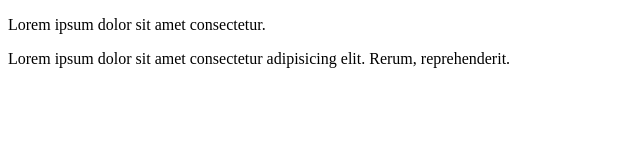
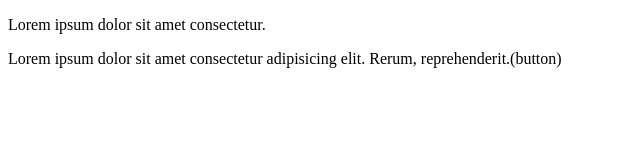
Before and after one commit to abhishek11800/localrepo, a plain HTML site: page index.html in a window 1280 px wide. Shown: the full height of the page, 0-640 px from the left. Drawn offline with Linux system fonts and the light colour scheme.

```diff
--- a/index.html
+++ b/index.html
@@ -7,6 +7,6 @@
 </head>
 <body>
     <p>Lorem ipsum dolor sit amet consectetur.</p>
-    <p>Lorem ipsum dolor sit amet consectetur adipisicing elit. Rerum, reprehenderit.</p>
+    <p>Lorem ipsum dolor sit amet consectetur adipisicing elit. Rerum, reprehenderit.(button)</p>
 </body>
 </html>
```
